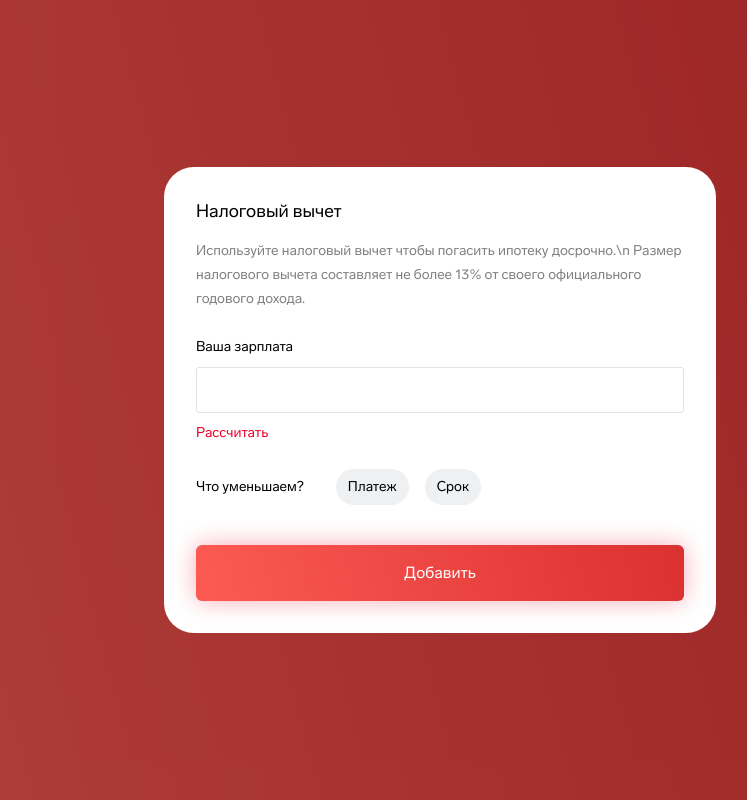
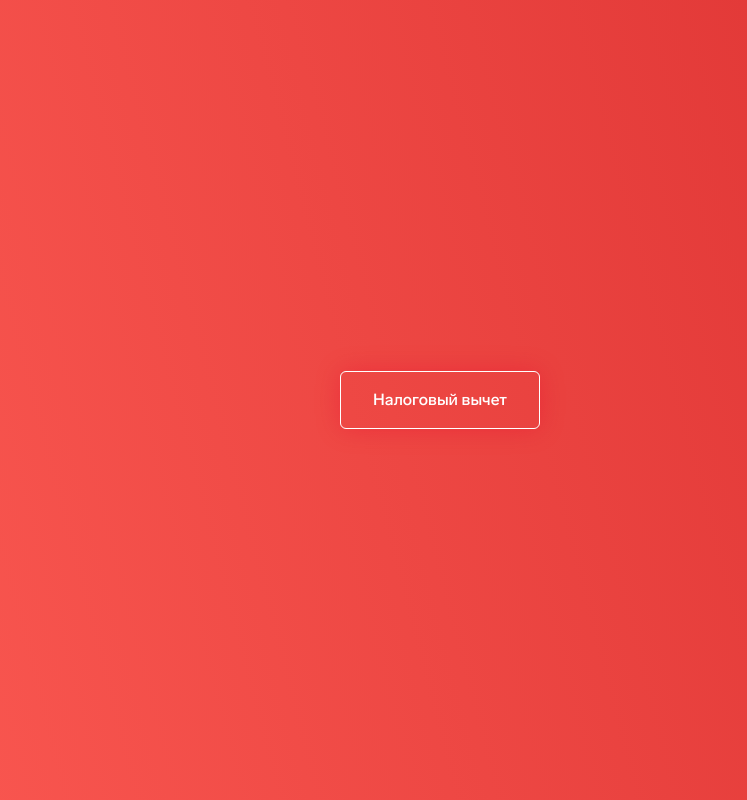
Before and after one commit to F4lkr4m/od-popup, a React (Create React App) app: page / in a window 1280 px wide. Shown: the whole page, without its empty margins (200-947 px from the left). Built offline with nearby package versions, Linux system fonts and the light colour scheme.

Commit message:
Added closing and opening of popup

```diff
--- a/src/App.tsx
+++ b/src/App.tsx
@@ -1,13 +1,21 @@
-import React from 'react';
+import React, { useState } from 'react';
 import './App.css';
 import Button from './Components/Button/Button';
 import Popup from './Components/Popup/Popup';
 
 function App() {
+  const [popup, setPopup] = useState(<></>);
+
+  const openPopup = () => {
+    setPopup(
+      <Popup onClose={() => setPopup(<></>)} />
+    );
+  }
+
   return (
     <div className="App">
-      <Button label='Налоговый вычет' size={'l'} contrast={true} />
-      <Popup />
+      <Button label='Налоговый вычет' onClick={openPopup} size={'l'} contrast={true} />
+      {popup}
     </div>
   );
 }
--- a/src/Components/Button/Button.css
+++ b/src/Components/Button/Button.css
@@ -2,14 +2,10 @@
   outline: none;
   border: none;
 
-  /* display: inline-flex;
+  display: inline-grid;
   justify-content: flex-start;
   align-items: center;
-  box-sizing: border-box; */
-
-  display: inline-flex;
-  justify-content: flex-start;
-  align-items: center;
+  column-gap: 8px;
   width: fit-content;
 
   padding: 16px 32px;
--- a/src/Components/Button/Button.tsx
+++ b/src/Components/Button/Button.tsx
@@ -2,7 +2,7 @@ import React from 'react';
 import './Button.css';
 
 interface ButtonProps {
-  label: string;
+  label?: string;
   onClick?: () => void;
   size?: 's' | 'l';
   disabled?: boolean;
--- a/src/Components/Popup/Popup.css
+++ b/src/Components/Popup/Popup.css
@@ -11,10 +11,11 @@
   width: 100vw;
   height: 100vh;
 
-  background: rgba(0, 0, 0, 0.3);
+  background: #B3B3B3;
 }
 
 .popup {
+  position: relative;
   background: #FFFFFF;
   border-radius: 30px;
   width: 552px;
@@ -54,3 +55,9 @@
   flex-direction: row;
   column-gap: 16px;
 }
+
+.popup__close-button {
+  position: absolute;
+  top: 27px;
+  left: calc(552px - 27px - 18px);
+}
--- a/src/Components/Popup/Popup.tsx
+++ b/src/Components/Popup/Popup.tsx
@@ -4,29 +4,33 @@ import Input from '../Input/Input';
 import RadioButton from '../RadioButton/RadioButton';
 import Text from '../Text/Text';
 import TextButton from '../TextButton/TextButton';
+import cross from '../../Assets/cross.svg';
 import './Popup.css';
 
 interface PopupProps {
-
+  onClose: () => void;
 }
 
 const Popup = (props: PopupProps) => {
   return (
     <div className="popup-wrapper">
       <div className="popup">
+        <div className="popup__close-button">
+          <TextButton icon={cross} onClick={props.onClose} />
+        </div>
         <div className="popup__textbox">
           <Text type="h1" text="Налоговый вычет" />
-          <Text type="h2" secondary={true} text="Используйте налоговый вычет чтобы погасить ипотеку досрочно.\n
+          <Text type="h2" secondary={true} text="Используйте налоговый вычет чтобы погасить ипотеку досрочно.
           Размер налогового вычета составляет не более 13% от своего официального годового дохода." />
         </div>
         <div className="popup__inputbox">
-          <Input label="Ваша зарплата" type="text" />
+          <Input label="Ваша зарплата в месяц" type="text" />
           <TextButton label="Рассчитать" />
         </div>
         <div className="popup__radiobox">
           <Text type="h2" text="Что уменьшаем?" />
           <div className="popup__radiobutton-wrapper">
-            <RadioButton label="Платеж" />
+            <RadioButton label="Платеж" checked={true} />
             <RadioButton label="Срок" />
           </div>
         </div>
--- a/src/Components/Text/Text.css
+++ b/src/Components/Text/Text.css
@@ -5,8 +5,9 @@ h1, h2, h3, h4, h5, h6, p {
 }
 
 h1 {
-  font-size: 18px;
-  line-height: 24px;
+  font-size: 28px;
+  line-height: 40px;
+  font-style: normal;
   font-weight: 500;
 }
 
--- a/src/Components/TextButton/TextButton.css
+++ b/src/Components/TextButton/TextButton.css
@@ -23,3 +23,8 @@
 .text-button:active {
   color: #EA0029;
 }
+
+.text-button__icon {
+  width: 18px;
+  height: 18px;
+}
--- a/src/Components/TextButton/TextButton.tsx
+++ b/src/Components/TextButton/TextButton.tsx
@@ -2,13 +2,17 @@ import React from 'react';
 import './TextButton.css';
 
 interface ButtonProps {
-  label: string;
+  label?: string;
+  icon?: string;
+  onClick?: () => void;
 }
 
 const TextButton = (props: ButtonProps) => {
   return (
     <button
-      className={`text-button`}>
+      className={`text-button`}
+      onClick={props.onClick}>
+      {props.icon && <img className="text-button__icon" src={props.icon} alt="text button icon" />}
       {props.label}
     </button>
   )
--- a/src/index.css
+++ b/src/index.css
@@ -1,6 +1,6 @@
 @font-face {
   font-family: LabGrotesque;
-  src: url(Assets/LabGrotesque-Regular.ttf);
+  src: url(Assets/LabGrotesque-Medium.ttf);
 }
 
 @font-face {
```
Also changed, not shown: src/Assets/LabGrotesque-Medium.ttf (added), src/Assets/cross.svg (added).
